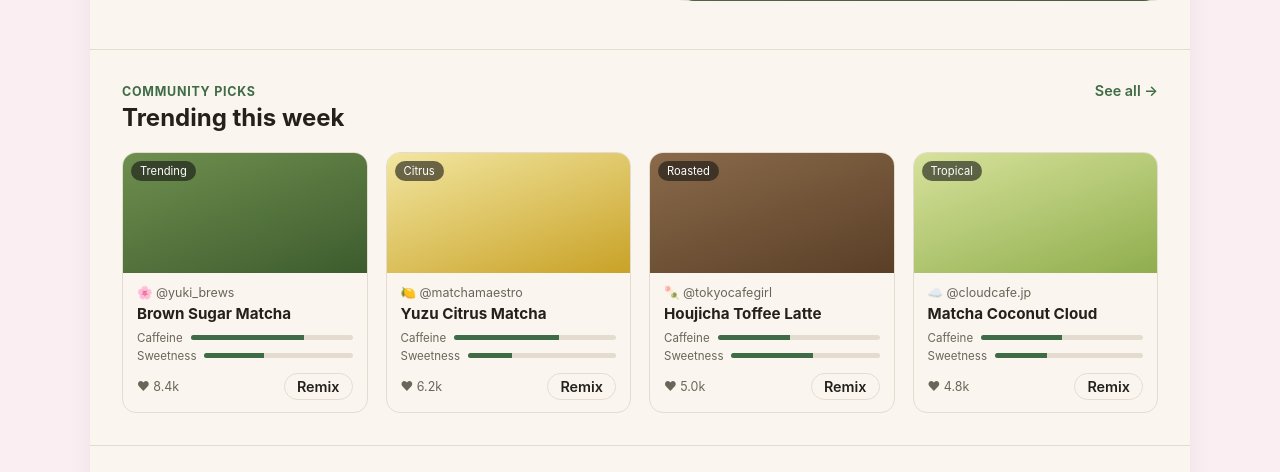
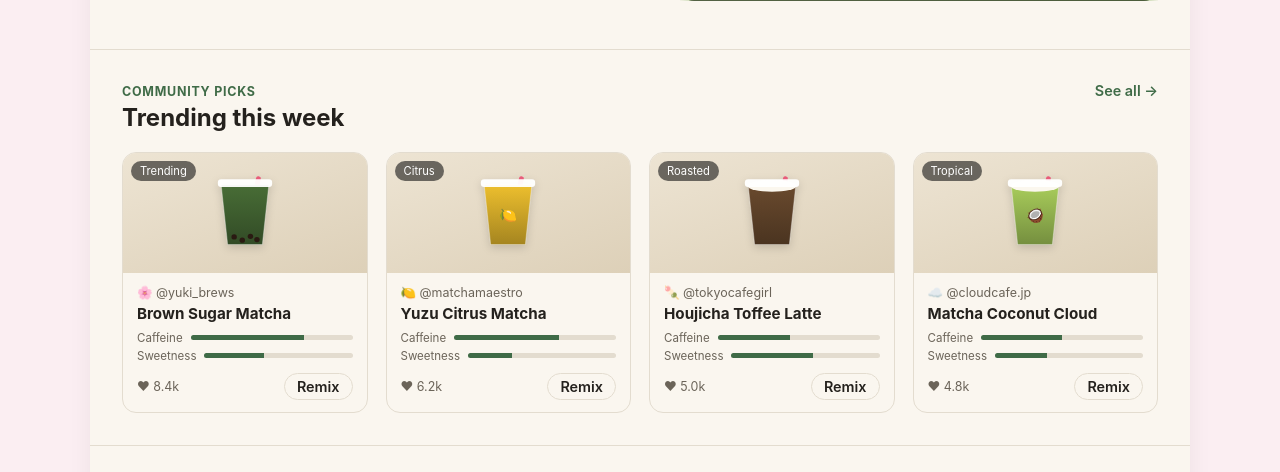
Before and after one commit to linhdoan1505/matcha-bank, a Flask app: page / in a window 1280 px wide. Shown: the part 718-1190 px from the top of the page. Run offline with Flask 3, Linux system fonts and the light colour scheme; tables that the repository leaves empty hold one stand-in row (values such as "Sample post").

Commit message:
Add illustrated cup thumbnails to recipe cards, make Milk tab white
Every recipe card (homepage trending, Gallery, and Profile) now shows
a small illustrated matcha cup instead of a flat gradient block. Color
and details (foam, boba, ice, fruit) are derived from the recipe's own
ingredients — profile cards use the same liquid-color logic as the
Studio cup, computed server-side from the actual saved ingredients.

Also gives the Studio's Milk category tab a white active state instead
of the default green, since it's milk.

```diff
--- a/app.py
+++ b/app.py
@@ -7,6 +7,7 @@ from flask_login import current_user, login_required, login_user, logout_user
 
 from extensions import db, login_manager, oauth
 from models import SavedRecipe, User
+from thumbs import build_cup_thumb_svg
 
 load_dotenv()
 
@@ -170,9 +171,10 @@ def auth_google_callback():
 @app.route("/profile")
 @login_required
 def profile():
-    recipes = [
-        {**r.__dict__, "ingredients": json.loads(r.ingredients_json)} for r in current_user.recipes
-    ]
+    recipes = []
+    for r in current_user.recipes:
+        ingredients = json.loads(r.ingredients_json)
+        recipes.append({**r.__dict__, "ingredients": ingredients, "thumb_svg": build_cup_thumb_svg(ingredients)})
     return render_template("profile.html", recipes=recipes)
 
 
--- a/static/css/style.css
+++ b/static/css/style.css
@@ -255,9 +255,14 @@ section.block { padding: 32px; border-top: 1px solid var(--border); }
 
 .recipe-card .thumb {
   height: 120px;
-  background: linear-gradient(160deg, #6f8f4f, #3d5c2e);
+  background: linear-gradient(160deg, #ede4d3, #ddd0b8);
   position: relative;
+  display: flex;
+  align-items: center;
+  justify-content: center;
 }
+
+.thumb-cup { width: 76px; height: 76px; filter: drop-shadow(0 3px 4px rgba(0,0,0,0.15)); }
 
 .recipe-card .thumb .tag {
   position: absolute;
@@ -312,6 +317,12 @@ section.block { padding: 32px; border-top: 1px solid var(--border); }
   cursor: pointer;
 }
 .category-tabs button.active { background: var(--green-dark); color: white; border-color: var(--green-dark); }
+.category-tabs button[data-cat="milk"].active {
+  background: #ffffff;
+  color: var(--text-dark);
+  border-color: var(--text-dark);
+  box-shadow: 0 1px 4px rgba(0,0,0,0.12);
+}
 
 .ingredient-list { display: flex; flex-direction: column; gap: 8px; }
 .ingredient-item {
--- a/static/js/script.js
+++ b/static/js/script.js
@@ -62,6 +62,56 @@ function computeLiquidColor(cup) {
 
 function shade(rgb, factor) {
   return rgb.map(c => Math.round(Math.max(0, Math.min(255, c * factor))));
+}
+
+function hexToRgb(hex) {
+  const h = hex.replace("#", "");
+  const full = h.length === 3 ? h.split("").map(c => c + c).join("") : h;
+  const n = parseInt(full, 16);
+  return [(n >> 16) & 255, (n >> 8) & 255, n & 255];
+}
+
+// Renders a small illustrated matcha cup used as a recipe thumbnail,
+// matching the Studio's game-cup look so every recipe gets its own "photo".
+function cupThumbSVG(color, opts = {}) {
+  const { foam = false, boba = false, ice = false, fruitEmoji = null } = opts;
+  const rgb = typeof color === "string" ? hexToRgb(color) : color;
+  const top = shade(rgb, 1.18);
+  const bottom = shade(rgb, 0.82);
+  const uid = Math.random().toString(36).slice(2, 8);
+  return `
+    <svg viewBox="0 0 140 140" class="thumb-cup" preserveAspectRatio="xMidYMid meet" aria-hidden="true">
+      <defs>
+        <linearGradient id="liq-${uid}" x1="0" y1="0" x2="0" y2="1">
+          <stop offset="0%" stop-color="rgb(${top.join(",")})"/>
+          <stop offset="100%" stop-color="rgb(${bottom.join(",")})"/>
+        </linearGradient>
+      </defs>
+      <rect x="88" y="2" width="9" height="30" rx="4" fill="#e85c7a" transform="rotate(12 92 17)"/>
+      <polygon points="26,18 114,18 102,128 38,128" fill="url(#liq-${uid})"/>
+      <polygon points="26,18 114,18 102,128 38,128" fill="none" stroke="rgba(255,255,255,0.35)" stroke-width="2"/>
+      ${ice ? `<rect x="52" y="36" width="13" height="13" rx="3" fill="rgba(255,255,255,0.85)" transform="rotate(12 58 42)"/><rect x="74" y="52" width="11" height="11" rx="3" fill="rgba(255,255,255,0.8)" transform="rotate(-10 80 57)"/>` : ""}
+      ${boba ? `<circle cx="50" cy="114" r="5" fill="#2a1a12"/><circle cx="65" cy="120" r="5" fill="#2a1a12"/><circle cx="80" cy="113" r="5" fill="#2a1a12"/><circle cx="92" cy="119" r="5" fill="#2a1a12"/>` : ""}
+      ${fruitEmoji ? `<text x="70" y="82" font-size="26" text-anchor="middle">${fruitEmoji}</text>` : ""}
+      ${foam ? `<ellipse cx="70" cy="20" rx="45" ry="11" fill="#fbf7ee"/>` : ""}
+      <rect x="20" y="8" width="100" height="14" rx="6" fill="#ffffff" opacity="0.95"/>
+    </svg>
+  `;
+}
+
+function cupOptsFromChips(chips) {
+  const text = chips.join(" ").toLowerCase();
+  const fruitMap = { strawberry: "🍓", mango: "🥭", lychee: "🍈", yuzu: "🍋", coconut: "🥥" };
+  let fruitEmoji = null;
+  for (const [key, emoji] of Object.entries(fruitMap)) {
+    if (text.includes(key)) { fruitEmoji = emoji; break; }
+  }
+  return {
+    foam: text.includes("foam"),
+    boba: text.includes("boba"),
+    ice: text.includes("ice"),
+    fruitEmoji,
+  };
 }
 
 function initStudio() {
@@ -298,7 +348,7 @@ function initGallery() {
 
   grid.innerHTML = recipes.map(r => `
     <article class="recipe-card">
-      <div class="thumb" style="background:linear-gradient(160deg, ${r.color}aa, ${r.color});"><span class="tag">${r.tag}</span></div>
+      <div class="thumb">${cupThumbSVG(r.color, cupOptsFromChips(r.chips))}<span class="tag">${r.tag}</span></div>
       <div class="body">
         <div class="handle">${r.handle}</div>
         <h4>${r.name}</h4>
@@ -308,6 +358,19 @@ function initGallery() {
       </div>
     </article>
   `).join("");
+}
+
+// ---- Homepage trending cards ----
+function initTrending() {
+  document.querySelectorAll(".thumb[data-cup-color]").forEach(el => {
+    const opts = {
+      foam: el.dataset.cupFoam === "1",
+      boba: el.dataset.cupBoba === "1",
+      ice: el.dataset.cupIce === "1",
+      fruitEmoji: el.dataset.cupFruit || null,
+    };
+    el.insertAdjacentHTML("afterbegin", cupThumbSVG(el.dataset.cupColor, opts));
+  });
 }
 
 // ---- Profile page logic ----
@@ -326,5 +389,6 @@ function initProfile() {
 document.addEventListener("DOMContentLoaded", () => {
   initStudio();
   initGallery();
+  initTrending();
   initProfile();
 });
--- a/templates/index.html
+++ b/templates/index.html
@@ -47,7 +47,7 @@
     </div>
     <div class="recipe-grid">
       <article class="recipe-card">
-        <div class="thumb"><span class="tag">Trending</span></div>
+        <div class="thumb" data-cup-color="#3d5c2e" data-cup-boba="1"><span class="tag">Trending</span></div>
         <div class="body">
           <div class="handle">🌸 @yuki_brews</div>
           <h4>Brown Sugar Matcha</h4>
@@ -57,7 +57,7 @@
         </div>
       </article>
       <article class="recipe-card">
-        <div class="thumb" style="background:linear-gradient(160deg,#f2e6a0,#c9a227);"><span class="tag">Citrus</span></div>
+        <div class="thumb" data-cup-color="#c9a227" data-cup-fruit="🍋"><span class="tag">Citrus</span></div>
         <div class="body">
           <div class="handle">🍋 @matchamaestro</div>
           <h4>Yuzu Citrus Matcha</h4>
@@ -67,7 +67,7 @@
         </div>
       </article>
       <article class="recipe-card">
-        <div class="thumb" style="background:linear-gradient(160deg,#8a6a4a,#5a3f27);"><span class="tag">Roasted</span></div>
+        <div class="thumb" data-cup-color="#5a3f27" data-cup-foam="1"><span class="tag">Roasted</span></div>
         <div class="body">
           <div class="handle">🍡 @tokyocafegirl</div>
           <h4>Houjicha Toffee Latte</h4>
@@ -77,7 +77,7 @@
         </div>
       </article>
       <article class="recipe-card">
-        <div class="thumb" style="background:linear-gradient(160deg,#d7e29b,#8fae4d);"><span class="tag">Tropical</span></div>
+        <div class="thumb" data-cup-color="#8fae4d" data-cup-fruit="🥥" data-cup-foam="1"><span class="tag">Tropical</span></div>
         <div class="body">
           <div class="handle">☁️ @cloudcafe.jp</div>
           <h4>Matcha Coconut Cloud</h4>
--- a/templates/profile.html
+++ b/templates/profile.html
@@ -38,7 +38,7 @@
         {% for recipe in recipes %}
           <article class="recipe-card my-recipe-card" data-recipe-id="{{ recipe.id }}">
             <button class="delete-recipe" title="Delete">✕</button>
-            <div class="thumb"><span class="tag">{{ recipe.ingredients|length }} ingredients</span></div>
+            <div class="thumb">{{ recipe.thumb_svg|safe }}<span class="tag">{{ recipe.ingredients|length }} ingredients</span></div>
             <div class="body">
               <h4>{{ recipe.name }}</h4>
               <div class="meter-row">Caffeine <div class="meter-track"><div class="meter-fill" style="width:{{ (recipe.caffeine / 20 * 100)|round|int }}%"></div></div></div>
--- /dev/null
+++ b/thumbs.py
@@ -0,0 +1,85 @@
+import random
+
+BASE_LIQUID_COLORS = {
+    "Ceremonial Matcha": (91, 127, 58),
+    "Culinary Matcha": (79, 122, 46),
+    "Houjicha": (138, 90, 52),
+}
+FRUIT_TINTS = {
+    "Strawberry": (214, 60, 90),
+    "Mango": (255, 170, 40),
+    "Lychee": (255, 200, 210),
+}
+FRUIT_EMOJI = {
+    "Strawberry": "🍓",
+    "Mango": "🥭",
+    "Lychee": "🍈",
+}
+DEFAULT_LIQUID_COLOR = (206, 222, 190)
+
+
+def _shade(rgb, factor):
+    return tuple(max(0, min(255, round(c * factor))) for c in rgb)
+
+
+def _liquid_color(ingredients):
+    base = next((i for i in reversed(ingredients) if i.get("cat") == "base"), None)
+    rgb = list(BASE_LIQUID_COLORS.get(base.get("name"), (122, 166, 90))) if base else list(DEFAULT_LIQUID_COLOR)
+
+    milk_count = sum(1 for i in ingredients if i.get("cat") == "milk")
+    for _ in range(milk_count):
+        rgb = [c + (255 - c) * 0.22 for c in rgb]
+
+    for i in ingredients:
+        if i.get("cat") == "fruit":
+            tint = FRUIT_TINTS.get(i.get("name"))
+            if tint:
+                rgb = [c * 0.85 + t * 0.15 for c, t in zip(rgb, tint)]
+
+    return tuple(round(min(255, c)) for c in rgb)
+
+
+def build_cup_thumb_svg(ingredients):
+    rgb = _liquid_color(ingredients)
+    top = _shade(rgb, 1.18)
+    bottom = _shade(rgb, 0.82)
+    uid = f"{random.randrange(16**6):06x}"
+
+    foam = any(i.get("name") == "Cold Foam" for i in ingredients)
+    boba = any(i.get("name") == "Boba Pearls" for i in ingredients)
+    ice = any(i.get("cat") == "ice" for i in ingredients)
+    fruit = next((i for i in ingredients if i.get("cat") == "fruit"), None)
+    fruit_emoji = FRUIT_EMOJI.get(fruit.get("name")) if fruit else None
+
+    ice_svg = (
+        '<rect x="52" y="36" width="13" height="13" rx="3" fill="rgba(255,255,255,0.85)" '
+        'transform="rotate(12 58 42)"/><rect x="74" y="52" width="11" height="11" rx="3" '
+        'fill="rgba(255,255,255,0.8)" transform="rotate(-10 80 57)"/>'
+        if ice
+        else ""
+    )
+    boba_svg = (
+        '<circle cx="50" cy="114" r="5" fill="#2a1a12"/><circle cx="65" cy="120" r="5" fill="#2a1a12"/>'
+        '<circle cx="80" cy="113" r="5" fill="#2a1a12"/><circle cx="92" cy="119" r="5" fill="#2a1a12"/>'
+        if boba
+        else ""
+    )
+    fruit_svg = f'<text x="70" y="82" font-size="26" text-anchor="middle">{fruit_emoji}</text>' if fruit_emoji else ""
+    foam_svg = '<ellipse cx="70" cy="20" rx="45" ry="11" fill="#fbf7ee"/>' if foam else ""
+
+    return f"""<svg viewBox="0 0 140 140" class="thumb-cup" preserveAspectRatio="xMidYMid meet" aria-hidden="true">
+  <defs>
+    <linearGradient id="liq-{uid}" x1="0" y1="0" x2="0" y2="1">
+      <stop offset="0%" stop-color="rgb({top[0]},{top[1]},{top[2]})"/>
+      <stop offset="100%" stop-color="rgb({bottom[0]},{bottom[1]},{bottom[2]})"/>
+    </linearGradient>
+  </defs>
+  <rect x="88" y="2" width="9" height="30" rx="4" fill="#e85c7a" transform="rotate(12 92 17)"/>
+  <polygon points="26,18 114,18 102,128 38,128" fill="url(#liq-{uid})"/>
+  <polygon points="26,18 114,18 102,128 38,128" fill="none" stroke="rgba(255,255,255,0.35)" stroke-width="2"/>
+  {ice_svg}
+  {boba_svg}
+  {fruit_svg}
+  {foam_svg}
+  <rect x="20" y="8" width="100" height="14" rx="6" fill="#ffffff" opacity="0.95"/>
+</svg>"""
```
